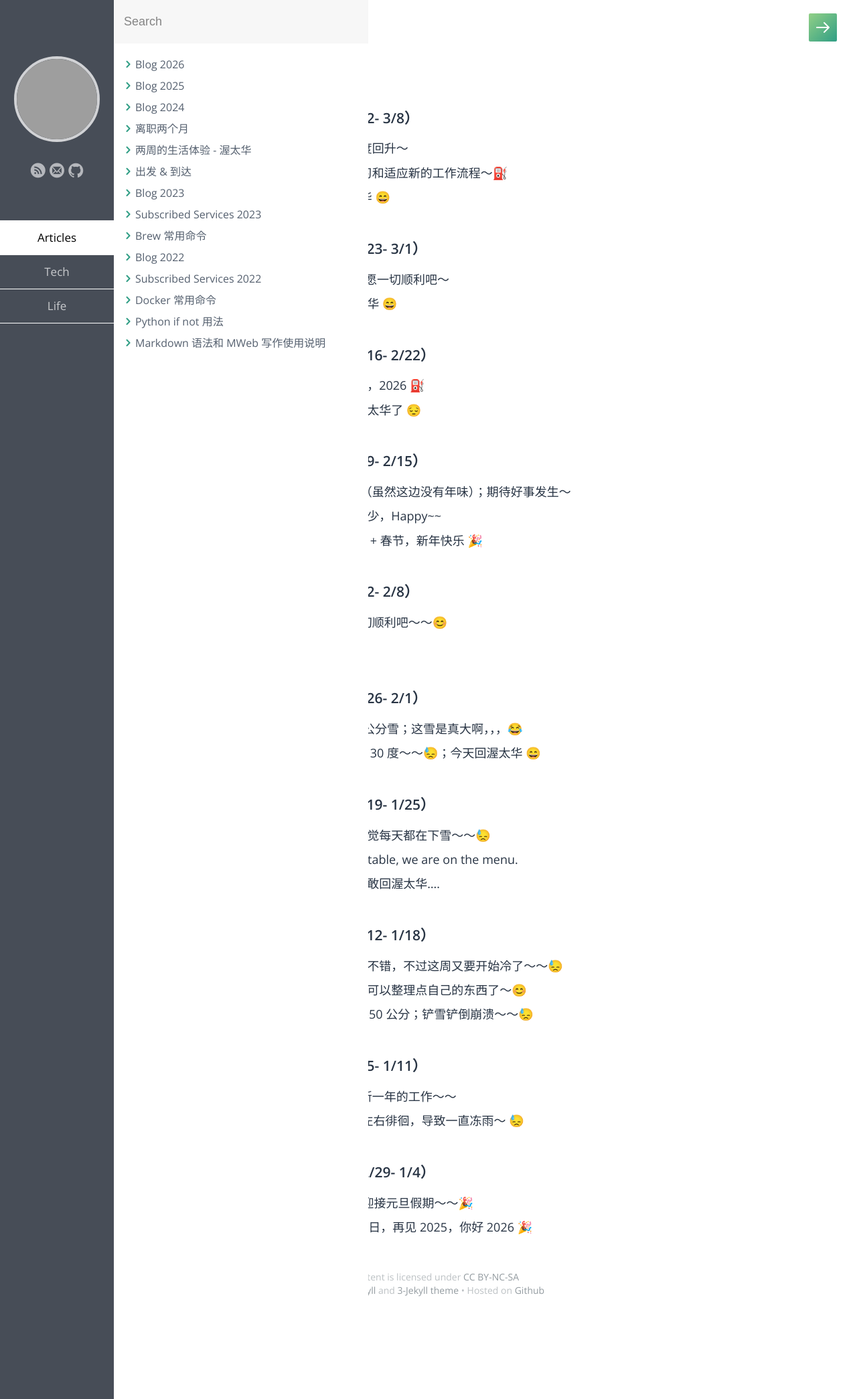
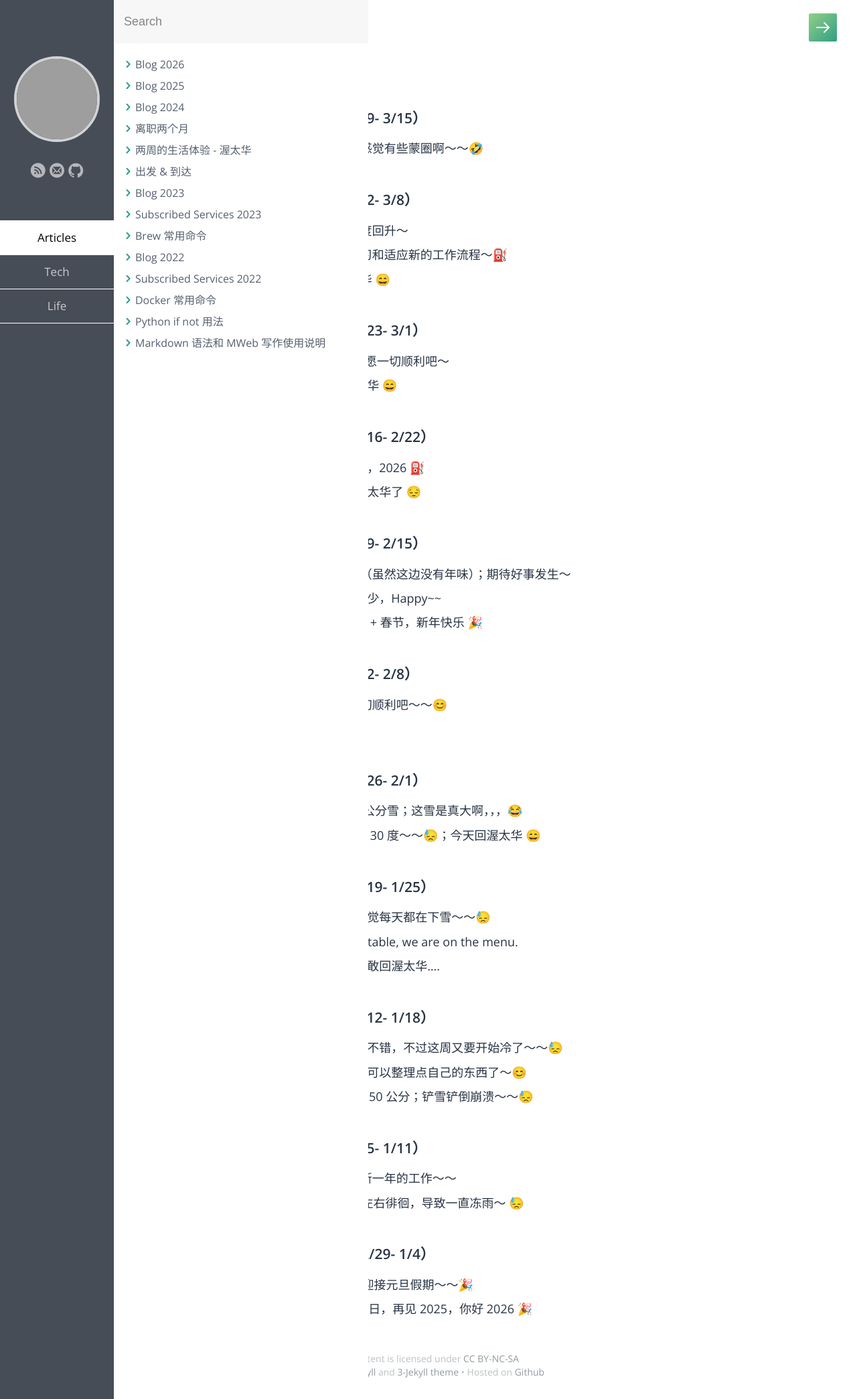
Before and after one commit to samxupeiran/samxupeiran.github.io, a Jekyll site: the page built from _posts/life/2025-12-29-my-blog.md, in a window 1280 px wide. Shown: the whole page at 67% size. Built offline with Jekyll 4.4.1, drawn with Linux system fonts in a browser that asks for light colours; some web fonts are replaced; grey boxes are pictures that could not be loaded.

Commit message:
feat: add weekly blog 3/9

```diff
--- a/_posts/life/2025-12-29-my-blog.md
+++ b/_posts/life/2025-12-29-my-blog.md
@@ -5,6 +5,9 @@ category: Life
 tags: Blog
 ---
 
+
+- ### 2026 年 3 月 第 2 周（3/9- 3/15）
+     - 3/9 周一，调完夏令时后感觉有些蒙圈啊～～🤣
 
 - ### 2026 年 3 月 第 1 周（3/2- 3/8）
      - 3/2 三月第一周，期待温度回升～
```
